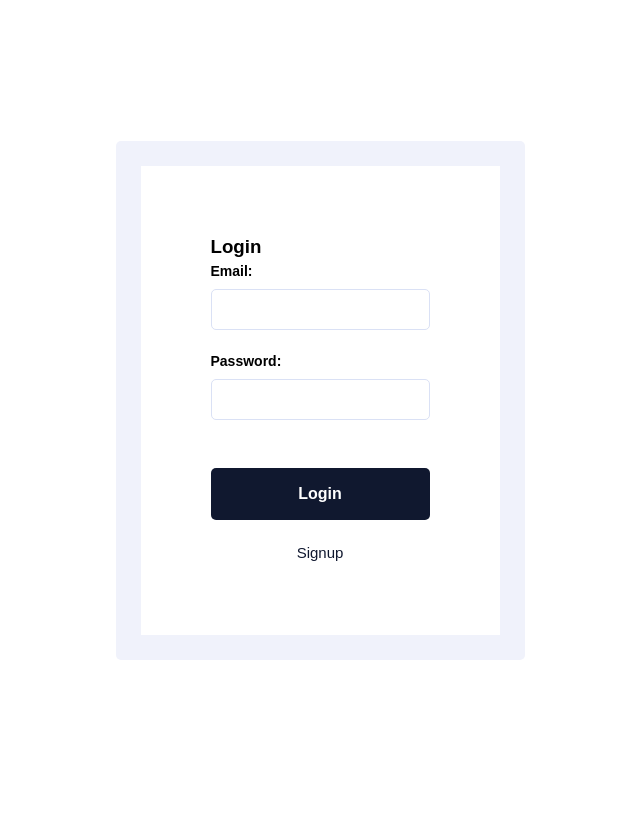
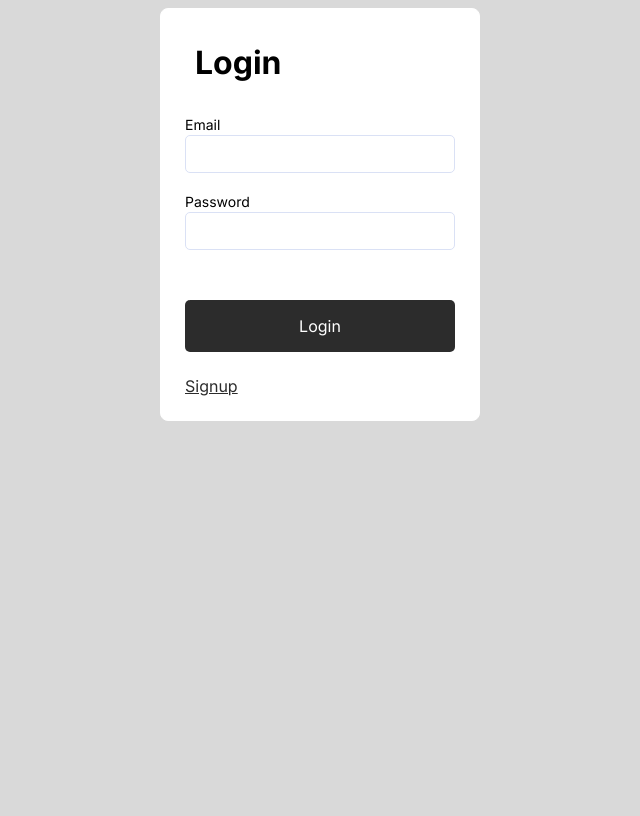
Before and after one commit to prayash-d/cps714_login_authentication, a Django app: template loginSignup/base/templates/registration/login.html in a window 1280 px wide. Shown: the whole page, without its empty margins (320-960 px from the left). Before the commit the page ends 660 px from the top, so only its background shows below. Run offline with Django 3.2, Linux system fonts and the light colour scheme; the template is opened without the code that fills it, so the values that code supplies are empty.

Commit message:
base css styling completed

```diff
--- /dev/null
+++ b/loginSignup/base/static/css/fonts.css
@@ -0,0 +1,29 @@
+/* fonts.css */
+
+/* Importing fonts */
+/*Font: Inter*/
+@import url('https://fonts.googleapis.com/css2?family=Inter:ital,opsz,wght@0,14..32,100..900;1,14..32,100..900&display=swap');
+
+:root{
+    --font-primary: 'Inter', sans-serif;
+}
+*{
+    font-family: var(--font-primary);
+}
+
+/* Sizing adjustments */
+.text-sm{
+    font-size: 0.875rem;
+  }
+  /* Body/field texts*/
+body{
+    font-size: 1rem;
+}
+.text-lg{
+    font-size: 1.25rem;
+}
+/* Section titles: h3*/
+h3{
+    font-size: 2rem;
+    margin: 10px;
+}
--- a/loginSignup/base/static/css/style.css
+++ b/loginSignup/base/static/css/style.css
@@ -1,110 +1,106 @@
 *{
-    padding: 0;
-    margin: 0;
     box-sizing: border-box;
-    font-family: 'Mulish', sans-serif;
-    transition: 0.3s all ease-in-out;
+    transition: 0.2s all ease-in-out;
    }
 body{
     display: flex;
+    flex-direction: column;
+    justify-content: center; /* Horizontally center children */
+    align-items: center;    /* Vertically center children */
+    background-color: #d9d9d9;
+}
+/*Columns: 3*/
+.container{
+    display: grid;
     justify-content: center;
-   align-items: center;
+    grid-template-columns: repeat(3, 1fr);
+    gap: 10px;
     height: 100vh;
-   background-color: #fff;
 }
+/* Form styling*/
 .shadow-wrap{
-    border-radius: 5px;
-    padding: 25px;
-    background-color:#F0F2FB;
-   }
-   .form-wrap{
-    background-color: #fff;
-   padding: 70px;
+    box-sizing: border-box;
+    display: flex;
+    flex-direction: column;
+    align-items: flex-start;
+    padding: 24px;
+    gap: 24px;
+    border: 1px solid #fff;
+    border-radius: 8px;
+    background-color:#fff;
    }
 .form-wrap form *{
 display: block;
 width: 100%;
 }
 .form-wrap form label{
-   margin-bottom: 5px;
+    margin-bottom: 2px;
     font-size: 14px;
-   font-weight: 700;
-   line-height: 26px;
     }
 .form-wrap form input{
-   padding: 12px 20px;
+    padding: 10px 10px;
     border-radius: 5px;
+    flex-direction: column;
+    align-items: flex-start;
     border: 1px solid #DAE1F5;
     background: #FFF;
     color: #545D7A;
+    width: 270px;
+    }
+.form-dropdown{
+    padding: 10px 10px;
+    border-radius: 5px;
+    flex-direction: column;
+    align-items: flex-start;
+    border: 1px solid #DAE1F5;
+    background: #FFF;
+    color: #545D7A;
+    width: 270px;
     }
 #id_username{
     margin-bottom: 20px;
     }
 .form-wrap button{
     border-radius: 5px;
-   background: #10182F;
+    border: 1px solid transparent;
+    background: #2c2c2c;
     color: #FFF;
     cursor: pointer;
     text-align: center;
     font-size: 16px;
-   padding: 12px 68px;
-   font-weight: 700;
-   border: 1px solid transparent;
+    padding: 12px;
+    gap: 8px;
     margin-top: 30px;
     line-height: 26px;
-   }
-   .signup-link{
-    color: #10182F;
-    font-size: 15px;
-    margin-top: 20px;
-    text-align: center;
-    line-height: 25px;
-    display: block;
-   text-decoration: none;
-   }
-   .signup-link:hover{
-    text-decoration: underline;
     }
 .form-wrap button:hover{
     background-color: #fff;
     color: #10182F;
     border-color: #10182F;
-
     }
 
-
-   .home-content {
-    padding: 20px; /* Optional: Add some padding for better spacing */
-    display: flex;
-    flex-direction: column;
-    align-items: center; /* Center the contents horizontally */
+/*Link styling*/
+.signup-link{
+    color:#2c2c2c;
+}
+.signup-link:hover{
+    text-decoration: underline;
     }
 
-.home-content p {
-    margin: 0 0 10px 0; /* Optional: Adjust margin to control spacing */
-}
-
-.logout-container {
-    display: flex;
-    justify-content: center; /* Center the button horizontally */
-    width: 100%; /* Ensure the container takes full width */
-}
-
+/* Logout button styling */
 .logout-btn {
     display: inline-block;
-    padding: 10px 20px;
+    border-radius: 5px;
+    padding: 12px;
     font-size: 16px;
     color: #fff;
-    background-color: #007bff; /* Change this to the color you want */
-    border: none;
-    border-radius: 5px;
-    text-decoration: none;
+    background-color: #2c2c2c; /* Change this to the color you want */
     text-align: center;
     cursor: pointer;
     transition: background-color 0.3s ease;
 }
-
 .logout-btn:hover {
-    background-color: #0056b3; /* Change this to the hover color you want */
+    background-color: #fff;
+    color: #10182F;
+    border-color: #10182F;
 }
--- a/loginSignup/base/templates/base.html
+++ b/loginSignup/base/templates/base.html
@@ -6,10 +6,17 @@
     <title>Login Registration Demo</title>
     {% load static %}
     <link rel="stylesheet" href="{% static "css/style.css" %}">
+    <link rel="stylesheet" href="{% static "css/fonts.css" %}">
 </head>
-<body>
-    {% block content %}
+<div class="container">
+    <div></div>
+    <div>
+        <body>
+            {% block content %}
 
-    {% endblock content %}
-</body>
+            {% endblock content %}
+        </body>
+    </div>
+    <div></div>
+</div>
 </html>
--- a/loginSignup/base/templates/registration/login.html
+++ b/loginSignup/base/templates/registration/login.html
@@ -1,24 +1,21 @@
 {% extends "base.html" %}
 
 {% block content %}
+
 <div class="shadow-wrap">
+    <h3>Login</h3>
     <div class="form-wrap">
-        <h3>Login</h3>
-
     <form method="POST">
         {% csrf_token %}
-        <label for="email">Email:</label>
+        <label for="email">Email</label>
         <input type="email" name="email" id="email" required>
         <br>
-        <label for="password">Password:</label>
+        <label for="password">Password</label>
         <input type="password" name="password" id="password" required>
         <br>
         <button type="submit">Login</button>
 <form>
-
+</div>
 <a class="signup-link" href={% url "base:signup_view" %}>Signup</a>
-
 </div>
-</div>
-
 {% endblock content %}
```
Also changed, not shown: loginSignup/base/forms.py (+12 -6 lines), loginSignup/base/static/css/tempstyle.css (added, +109 -0 lines), loginSignup/base/templates/registration/signup.html (+2 -6 lines), loginSignup/base/admin.py (line endings or trailing spaces). Lines whose indentation alone changed are shown as unchanged.
